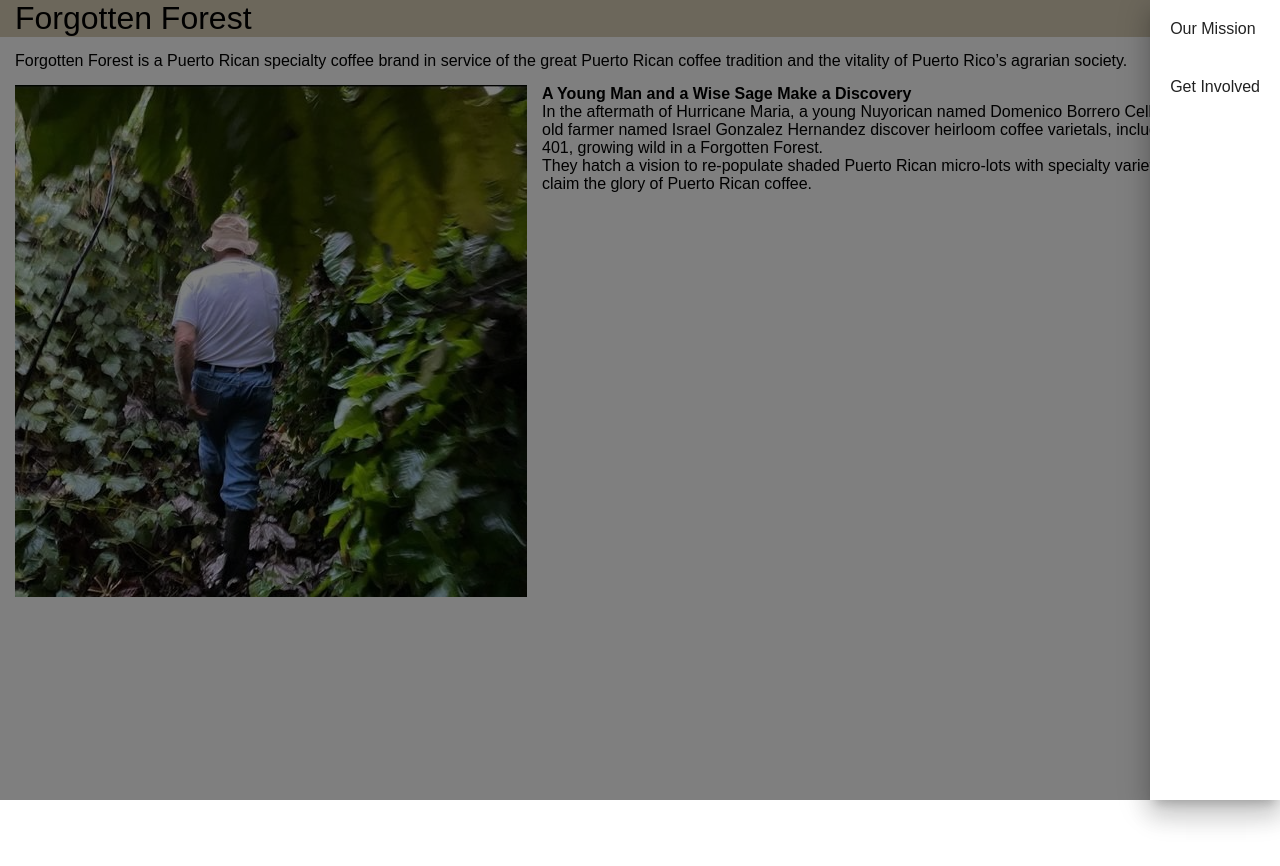
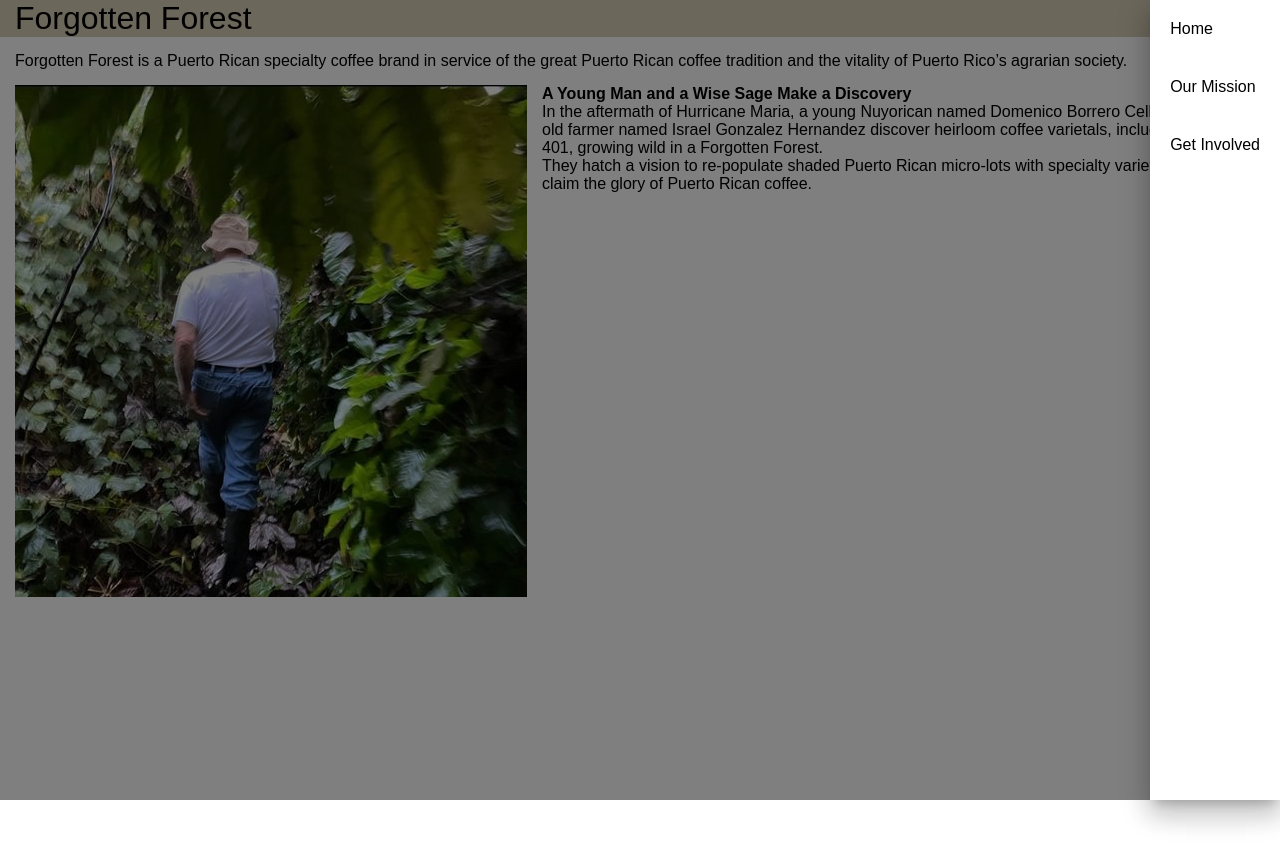
Before and after one commit to catalinuh/forgotten-forest, a React (Create React App) app: page / in a window 1280 px wide. Both pictures are taken after a click on the button "MENU". Shown: the top 866 px of the page. Built offline with nearby package versions, Linux system fonts and the light colour scheme; a web font is replaced by a local one.

Commit message:
Added links to navigation

```diff
--- a/package.json
+++ b/package.json
@@ -20,6 +20,7 @@
         "bootstrap": "^5.2.2",
         "react": "^18.2.0",
         "react-dom": "^18.2.0",
+        "react-router-dom": "^6.4.2",
         "react-scripts": "^5.0.1",
         "web-vitals": "^2.1.4"
     },
--- a/src/App.tsx
+++ b/src/App.tsx
@@ -1,20 +1,27 @@
+import { BrowserRouter as Router, Routes, Route } from 'react-router-dom'
+
 import { Footer, Header } from './app/layout'
-import { GetInvolved, Home } from './app/pages'
+import { GetInvolved, Mission, Home } from './app/pages'
 
 import './App.scss'
 
 const App = () => {
     return (
+        <Router>
             <div className="App">
                 <header className="App-header">
                     <Header />
                 </header>
-            <Home />
-            <GetInvolved />
+                <Routes>
+                    <Route path="/" element={<Home />} />
+                    <Route path="/get-involved" element={<GetInvolved />} />
+                    <Route path="/mission" element={<Mission />} />
+                </Routes>
                 <footer>
                     <Footer />
                 </footer>
             </div>
+        </Router>
     )
 }
 
--- a/src/app/layout/header/header.scss
+++ b/src/app/layout/header/header.scss
@@ -21,11 +21,17 @@
             p {
                 padding: 20px;
             }
+
+            a:link,
+            a:visited,
+            a:active {
+                text-decoration: none;
+                color: #000000;
+            }
+
+            a:hover {
+                color: maroon;
+            }
         }
     }
 }
-
-.css-1ab2xsx {
-    width: 40% !important;
-    background-color: aqua;
-}
--- a/src/app/layout/header/header.tsx
+++ b/src/app/layout/header/header.tsx
@@ -1,4 +1,5 @@
 import { useState } from 'react'
+import { Link } from 'react-router-dom'
 import { Button, SwipeableDrawer } from '@mui/material'
 import MenuIcon from '@mui/icons-material/Menu'
 
@@ -21,8 +22,15 @@
                     onOpen={() => setIsOpen(true)}
                 >
                     <div className="header__menu--drawer">
-                        <p>Our Mission</p>
-                        <p>Get Involved</p>
+                        <Link to="/">
+                            <p>Home</p>
+                        </Link>
+                        <Link to="/mission">
+                            <p>Our Mission</p>
+                        </Link>
+                        <Link to="/get-involved">
+                            <p>Get Involved</p>
+                        </Link>
                     </div>
                 </SwipeableDrawer>
             </div>
```
Also changed, not shown: 1 other file (tests, documents, lock files or other folders). Lines whose indentation alone changed are shown as unchanged.
